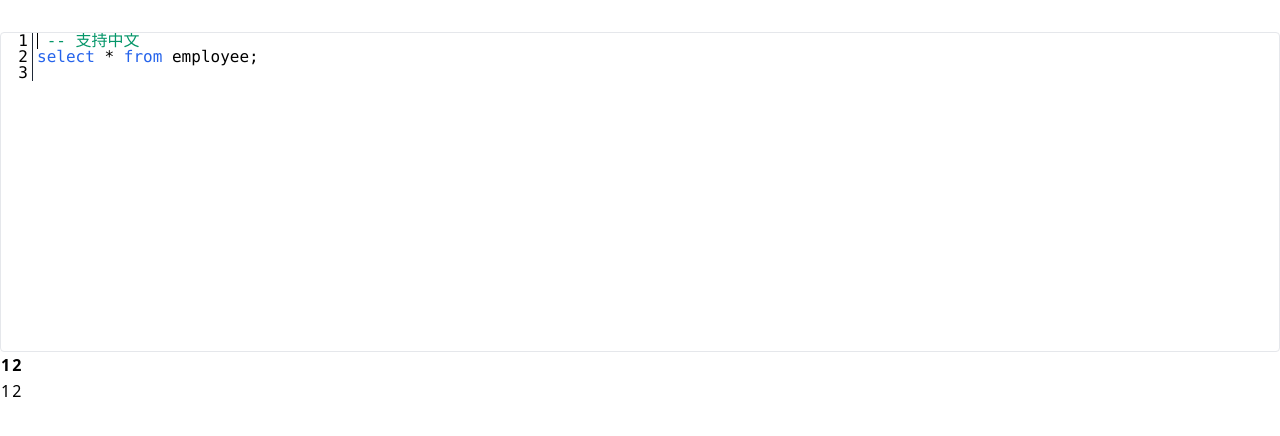
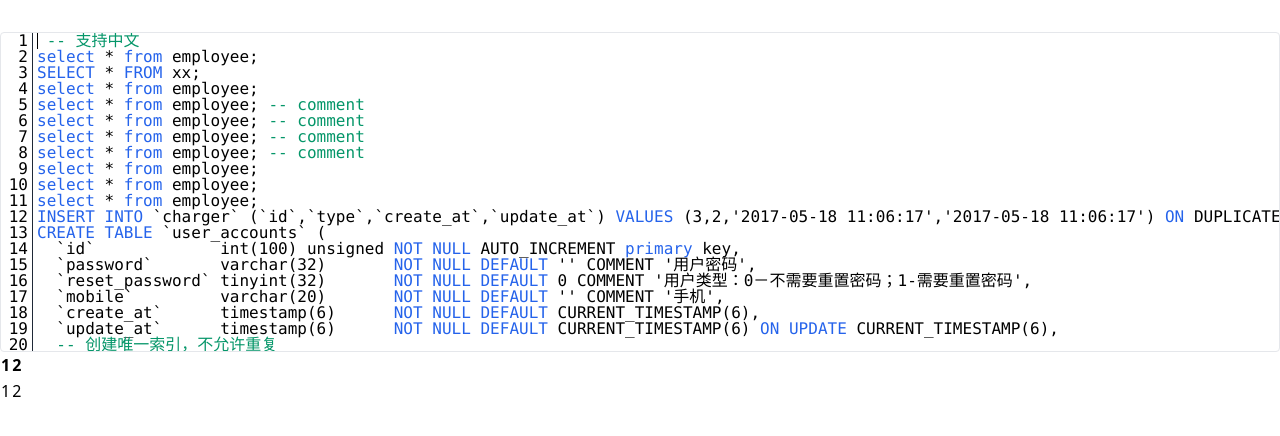
Before and after one commit to g0ne150/tiny-sql-editor, a Vue app: page / in a window 1280 px wide. Shown: the top 436 px of the page. Built offline with nearby package versions, Linux system fonts and the light colour scheme.

Commit message:
Replace deleteContentBackward and deleteContentForward in input events with keyDown events

```diff
--- a/src/App.vue
+++ b/src/App.vue
@@ -9,6 +9,31 @@ import TinySqlEditor from "./components/TinySqlEditor/TinySqlEditor.vue";
     <TinySqlEditor
         text=" -- 支持中文
 select * from employee;
+SELECT * FROM xx;
+select * from employee;
+select * from employee; -- comment
+select * from employee; -- comment
+select * from employee; -- comment
+select * from employee; -- comment
+select * from employee;
+select * from employee;
+select * from employee;
+INSERT INTO `charger` (`id`,`type`,`create_at`,`update_at`) VALUES (3,2,'2017-05-18 11:06:17','2017-05-18 11:06:17') ON DUPLICATE KEY UPDATE `id`=VALUES(`id`), `type`=VALUES(`type`), `update_at`=VALUES(`update_at`);
+CREATE TABLE `user_accounts` (
+  `id`             int(100) unsigned NOT NULL AUTO_INCREMENT primary key,
+  `password`       varchar(32)       NOT NULL DEFAULT '' COMMENT '用户密码',
+  `reset_password` tinyint(32)       NOT NULL DEFAULT 0 COMMENT '用户类型：0－不需要重置密码；1-需要重置密码',
+  `mobile`         varchar(20)       NOT NULL DEFAULT '' COMMENT '手机',
+  `create_at`      timestamp(6)      NOT NULL DEFAULT CURRENT_TIMESTAMP(6),
+  `update_at`      timestamp(6)      NOT NULL DEFAULT CURRENT_TIMESTAMP(6) ON UPDATE CURRENT_TIMESTAMP(6),
+  -- 创建唯一索引，不允许重复
+  UNIQUE INDEX idx_user_mobile(`mobile`)
+)
+-- this is comment
+-- this is comment
+-- this is comment
+-- this is comment
+-- this is comment
 "
     />
 </template>
--- a/src/components/TinySqlEditor/Editor/Cursor.vue
+++ b/src/components/TinySqlEditor/Editor/Cursor.vue
@@ -1,5 +1,6 @@
 <script setup lang="ts">
 import { ref } from "@vue/reactivity";
+import { debounce } from "lodash";
 import { InputType, InputTypeKey } from "./InputType";
 
 defineProps<{
@@ -13,23 +14,36 @@ const emits = defineEmits<{
 
 const inputRef = ref<HTMLInputElement>()
 
-const resetInput = () => {
-    // Reset real input caret position for delete backward and forward
-    if (inputRef.value) {
-        inputRef.value.value = "  "
-        inputRef.value.selectionStart = 1
-        inputRef.value.selectionEnd = 1
+const onInput = (e: InputEvent | CompositionEvent | KeyboardEvent | Event, inputType?: InputType) => {
+    console.log(e)
+    // Replace deleteContentBackward and deleteContentForward in input events with keyDown events
+    if (e instanceof KeyboardEvent) {
+        if (e.code === "Delete")
+            debouncedOnInputEmit(null, InputType.deleteContentForward)
+        if (e.code === "Backspace")
+            debouncedOnInputEmit(null, InputType.deleteContentBackward)
+        if (e.code === "Enter")
+            debouncedOnInputEmit(null, InputType.newLineInsertBelow)
+        return
+    }
+
+    if (e instanceof CompositionEvent) {
+        debouncedOnInputEmit(e.data, inputType)
+        return
+    }
+
+    if (e instanceof InputEvent) {
+        debouncedOnInputEmit(e.data, InputType[e.inputType as InputTypeKey])
+        return
     }
 }
 
-const onInput = (e: InputEvent | Event) => {
-    if (e instanceof InputEvent) {
-        emits("onInput", { data: e.data, inputType: InputType[e.inputType as InputTypeKey] })
-    }
-}
+const debouncedOnInputEmit = debounce((data: string | null, inputType?: InputType) => {
+    emits("onInput", { data, inputType })
+})
 
 const onFocus = (e: FocusEvent) => {
-    resetInput()
+    // resetInput()
     inputRef.value?.focus()
 }
 
@@ -40,7 +54,7 @@ defineExpose({
 
 <script lang="ts">
 export type InputEventValue = {
-    inputType: InputType,
+    inputType?: InputType,
     data: string | null,
 }
 </script>
@@ -50,11 +64,11 @@ export type InputEventValue = {
         :style="{ top: top + 'rem', left: left + 'px' }"
         ref="inputRef"
         type="text"
-        :value="'  '"
+        @keydown="onInput"
         @input="onInput"
-        @compositionstart="e => $emit('onInput', { data: e.data, inputType: InputType.compositionStart })"
-        @compositionupdate="e => $emit('onInput', { data: e.data, inputType: InputType.compositionupdate })"
-        @compositionend="e => $emit('onInput', { data: e.data, inputType: InputType.compositionEnd })"
+        @compositionstart="e => onInput(e, InputType.compositionStart)"
+        @compositionupdate="e => onInput(e, InputType.compositionupdate)"
+        @compositionend="e => onInput(e, InputType.compositionEnd)"
         class="cursor absolute h-4 bg-black outline-none caret-transparents block"
     />
 </template>
--- a/src/components/TinySqlEditor/Editor/Editor.vue
+++ b/src/components/TinySqlEditor/Editor/Editor.vue
@@ -37,6 +37,8 @@ onMounted(() => {
 let latestInput: string = ""
 let latestInputType: InputType | null = null
 const onInput: (v: InputEventValue) => void = ({ data, inputType }) => {
+    console.log(data, inputType)
+    // TODO support new line insert
     switch (inputType) {
         case InputType.insertText:
             data && editingContent(data)
@@ -52,22 +54,25 @@ const onInput: (v: InputEventValue) => void = ({ data, inputType }) => {
          * For chinese input
          * 中文输入时，每次 composition 输入，content 需要用 offset 向后去掉上次 composition 的内容
          */
-        // case InputType.insertCompositionText:
-        //     break
         // case InputType.compositionStart:
+        case InputType.insertCompositionText:
         case InputType.compositionupdate:
+        case InputType.compositionEnd:
             data && editingContent(data, { forward: 0, backward: latestInput.length })
             latestInput = data || ""
             latestInputType = inputType
-            break
-        case InputType.compositionEnd:
-            latestInput = ""
+            if (inputType === InputType.compositionEnd)
+                latestInput = ""
             break
     }
 
 }
 
 
+/**
+ * Insert content into current caret position.
+ * With offset means slice string forward or backward from current caret position
+ */
 const editingContent = (content: string, offset = { forward: 0, backward: 0 }) => {
     const editingLine = lines.value[curYIndex.value]
     lines.value[curYIndex.value] =
@@ -75,7 +80,6 @@ const editingContent = (content: string, offset = { forward: 0, backward: 0 }) =
         content +
         editingLine.substring(curXIndex.value + offset.forward, editingLine.length)
     curXIndex.value += (content.length - offset.backward + offset.forward)
-    console.log(lines.value[curYIndex.value], curXIndex.value)
 }
 
 </script>
--- a/src/components/TinySqlEditor/Editor/InputType.ts
+++ b/src/components/TinySqlEditor/Editor/InputType.ts
@@ -190,11 +190,15 @@ export enum InputType {
     // ---------------- Down below is custom defined, non w3c standard ----------------
 
     /**
-     * For composition input, for Chinese input
+     * For composition input, for input method support
      */
     compositionEnd = "compositionEnd",
     compositionStart = "compositionStart",
     compositionupdate = "compositionupdate",
+
+    // new line insert input action
+    newLineInsertBelow = "newLineInsertBelow",
+    newLineInsertAbove = "newLineInsertAbove",
 }
 
 export type InputTypeKey = keyof typeof InputType
```
